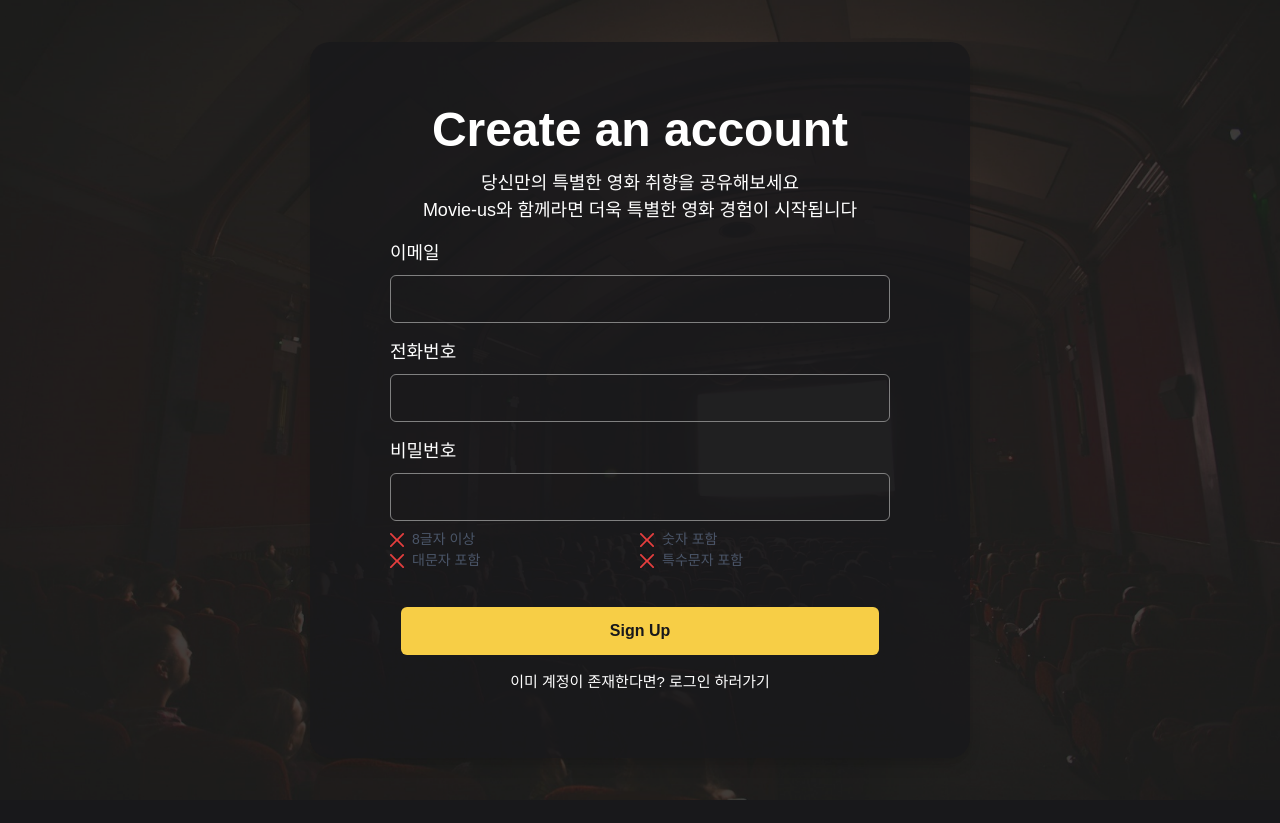
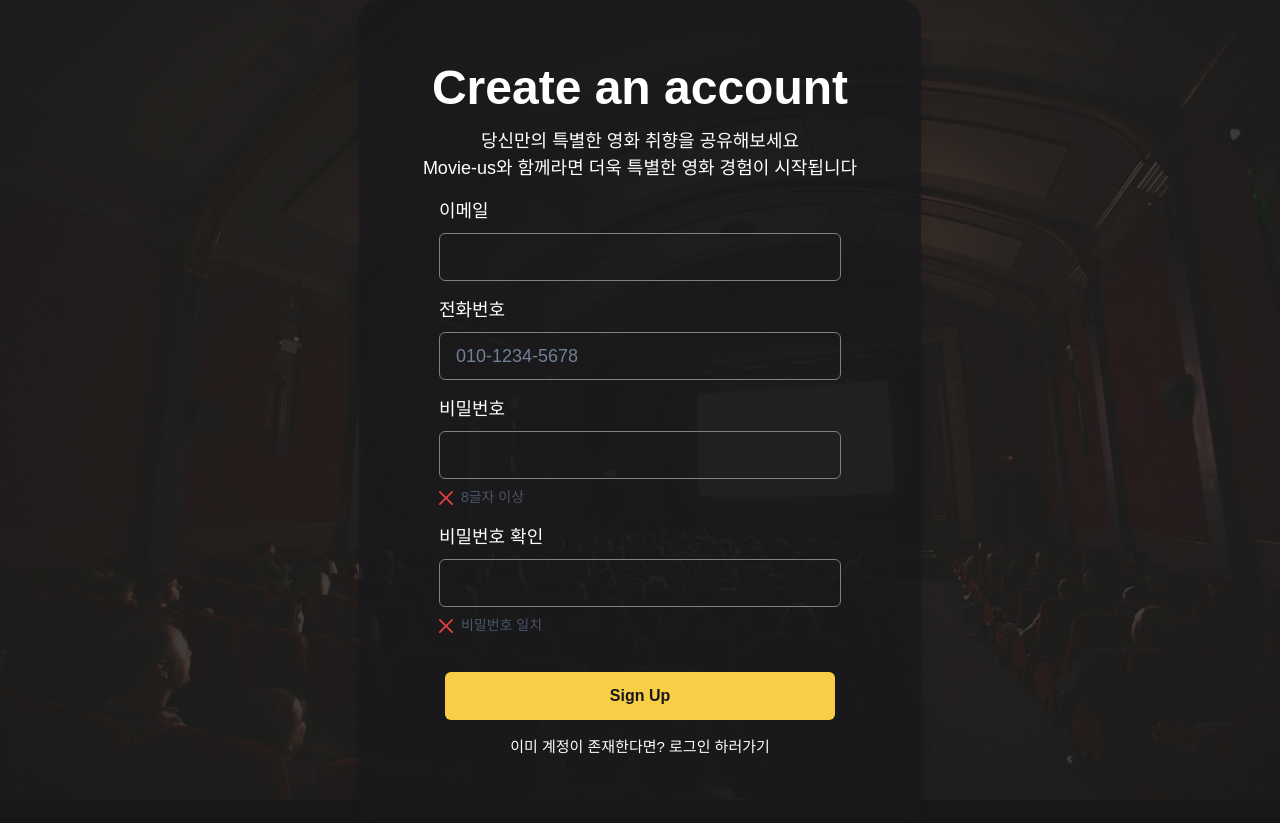
Before and after one commit to chany0ng/move-us-project, a React (Vite) app in the folder frontend/movie-us-frontend/: page /signup in a window 1280 px wide. Before the commit the page ends 800 px from the top, so only its background shows below. Built offline with nearby package versions, Linux system fonts and the light colour scheme; a web font is replaced by a local one.

Commit message:
signup_1028_1617

```diff
--- a/frontend/movie-us-frontend/src/pages/SignUp.jsx
+++ b/frontend/movie-us-frontend/src/pages/SignUp.jsx
@@ -5,7 +5,6 @@ import {
   Heading,
   Text,
   VStack,
-  Input,
   FormControl,
   FormLabel,
   Button,
@@ -20,6 +19,7 @@ const SignUp = () => {
   const [email, setEmail] = useState("");
   const [phone, setPhone] = useState("");
   const [password, setPassword] = useState("");
+  const [passwordConfirm, setPasswordConfirm] = useState("");
   const [errors, setErrors] = useState({
     email: "",
     phone: "",
@@ -28,10 +28,10 @@ const SignUp = () => {
   // 비밀번호 유효성 검사 조건
   const checks = {
     length: (pwd) => pwd.length >= 8,
-    uppercase: (pwd) => /[A-Z]/.test(pwd),
-    number: (pwd) => /[0-9]/.test(pwd),
-    special: (pwd) => /[!@#$%^&*(),.?":{}|<>]/.test(pwd),
+    match: (pwd, confirmPwd) => pwd === confirmPwd
   };
+
+
 
   // 이메일 유효성 검사
   const validateEmail = (email) => {
@@ -47,7 +47,7 @@ const SignUp = () => {
 
   // 전화번호 유효성 검사
   const validatePhone = (phone) => {
-    const phoneRegex = /^01([0|1|6|7|8|9])-?([0-9]{3,4})-?([0-9]{4})$/; //-는 선택
+    const phoneRegex = /^01([0|1|6|7|8|9])-([0-9]{3,4})-([0-9]{4})$/; //-는 선택
     if (!phone) {
       return "전화번호를 입력해주세요";
     }
@@ -133,6 +133,7 @@ const SignUp = () => {
                     size="lg"
                     fontSize="18px"
                     value={phone}
+                    placeholder="010-1234-5678"
                     onChange={handlePhoneChange}
                   />
                   {errors.phone && (
@@ -166,20 +167,20 @@ const SignUp = () => {
                         )}
                         8글자 이상
                       </Text>
-                      <Text
-                        fontSize="sm"
-                        color="gray.600"
-                        display="flex"
-                        alignItems="center"
-                      >
-                        {checks.uppercase(password) ? (
-                          <CheckIcon color="green.500" mr={2} />
-                        ) : (
-                          <CloseIcon color="red.500" mr={2} />
-                        )}
-                        대문자 포함
-                      </Text>
                     </Box>
+                  </Flex>
+                </FormControl>
+
+                <FormControl>
+                  <FormLabel fontSize="18px">비밀번호 확인</FormLabel>
+                  <CustomInput
+                    type="password"
+                    size="lg"
+                    fontSize="18px"
+                    value={passwordConfirm}
+                    onChange={(e) => setPasswordConfirm(e.target.value)}
+                  />
+                  <Flex mt={2} flexWrap="wrap">
                     <Box flex="1" minW="250px">
                       <Text
                         fontSize="sm"
@@ -187,25 +188,12 @@ const SignUp = () => {
                         display="flex"
                         alignItems="center"
                       >
-                        {checks.number(password) ? (
+                        {checks.length(password) && checks.match(password, passwordConfirm) ? (
                           <CheckIcon color="green.500" mr={2} />
                         ) : (
                           <CloseIcon color="red.500" mr={2} />
                         )}
-                        숫자 포함
-                      </Text>
-                      <Text
-                        fontSize="sm"
-                        color="gray.600"
-                        display="flex"
-                        alignItems="center"
-                      >
-                        {checks.special(password) ? (
-                          <CheckIcon color="green.500" mr={2} />
-                        ) : (
-                          <CloseIcon color="red.500" mr={2} />
-                        )}
-                        특수문자 포함
+                        비밀번호 일치
                       </Text>
                     </Box>
                   </Flex>
```
